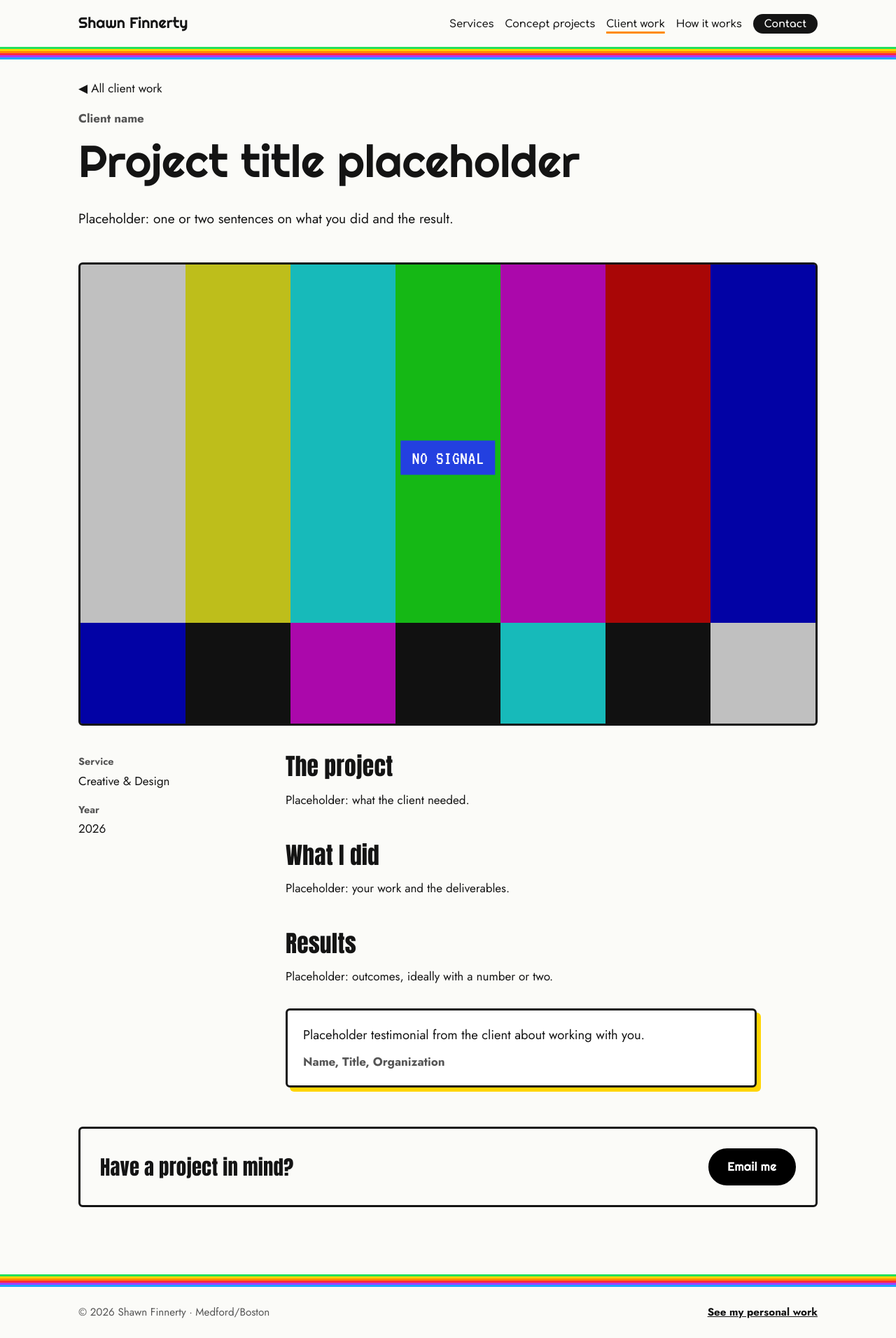
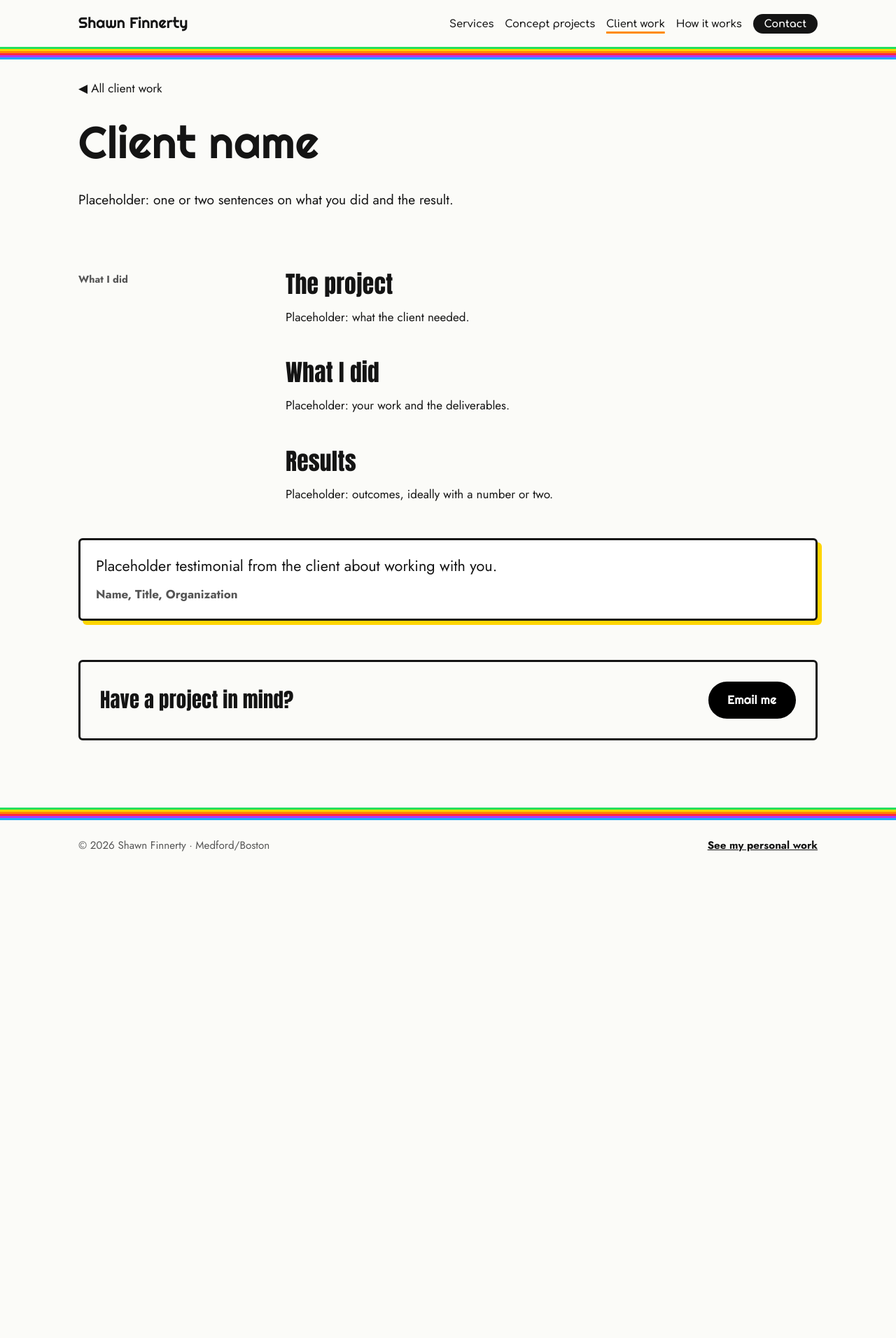
Before and after one commit to ItsNotShawn/shawnfinnerty.work, a Jekyll site: the page built from _clients/client-one.md, in a window 1280 px wide. Shown: the whole page at 70% size. Built offline with Jekyll 4.4.1, drawn with Linux system fonts in a browser that asks for light colours; some web fonts are replaced; after the commit the page ends 1244 px from its top, so only the background shows below that.

Commit message:
Client pages: one page per client with multiple pieces of work; draft BionicSkins and Muscle Metrics pages (unpublished)
Co-Authored-By: Claude Opus 5.5 <noreply@anthropic.com>
Claude-Session: https://claude.ai/code/session_01PoU4aPMQCwMMpbXj2zQyDj

```diff
--- a/_layouts/client.html
+++ b/_layouts/client.html
@@ -2,32 +2,64 @@
 layout: base
 theme: label
 ---
+{%- comment -%}
+  One page per client. Each piece of work for them is an entry in `works:` (see _clients/*.md).
+{%- endcomment -%}
+{%- assign services = page.works | map: "service" | uniq -%}
 {% include freelance-header.html %}
 <main id="main" class="fl-detail">
   <div class="wrap">
     <a class="backlink" href="/freelance/clients/">All client work</a>
     <header class="fl-detail__head">
-      <p class="fl-detail__client">{{ page.client }}</p>
-      <h1>{{ page.title }}</h1>
+      <h1>{{ page.client }}</h1>
       <p class="lede">{{ page.summary }}</p>
+      <ul class="svc-tags">{% for s in services %}<li>{{ s }}</li>{% endfor %}</ul>
     </header>
-    <div class="fl-detail__hero">{% include media.html item=page %}</div>
+    {% if page.image %}<div class="fl-detail__hero">{% include media.html item=page %}</div>{% endif %}
+
     <div class="fl-detail__layout">
       <dl class="fl-meta">
-        {% if page.service %}<div><dt>Service</dt><dd>{{ page.service }}</dd></div>{% endif %}
-        {% if page.year %}<div><dt>Year</dt><dd>{{ page.year }}</dd></div>{% endif %}
-        {% if page.link %}<div><dt>Link</dt><dd><a href="{{ page.link }}">{{ page.link_label | default: "Visit" }}</a></dd></div>{% endif %}
+        {% if page.client_about %}<div><dt>About the client</dt><dd>{{ page.client_about }}</dd></div>{% endif %}
+        {% if page.years %}<div><dt>Working together</dt><dd>{{ page.years }}</dd></div>{% endif %}
+        {% if page.client_site %}<div><dt>Website</dt><dd><a href="{{ page.client_site }}">{{ page.client_site | remove: "https://" | remove: "http://" | remove: "www." | remove_last: "/" }}</a></dd></div>{% endif %}
+        <div><dt>What I did</dt><dd><ul class="work-index">{% for w in page.works %}<li><a href="#{{ w.title | slugify }}">{{ w.title }}</a></li>{% endfor %}</ul></dd></div>
       </dl>
-      <div class="prose">
-        {{ content }}
-        {% if page.testimonial %}
-        <blockquote class="quote">
-          <p>{{ page.testimonial }}</p>
-          <footer>{{ page.testimonial_by }}</footer>
-        </blockquote>
-        {% endif %}
+      <div class="prose">{{ content }}</div>
+    </div>
+
+    {% for w in page.works %}
+    <section class="work" id="{{ w.title | slugify }}">
+      <header class="work__head">
+        <span class="svc-tag">{{ w.service }}</span>
+        <h2>{{ w.title }}</h2>
+        {% if w.summary %}<p class="lede">{{ w.summary }}</p>{% endif %}
+      </header>
+      {%- if w.youtube -%}
+        {% include embed.html youtube=w.youtube title=w.title %}
+      {%- elsif w.video -%}
+        <figure class="embed"><video src="{{ w.video | relative_url }}"{% if w.image %} poster="{{ w.image | relative_url }}"{% endif %} controls muted playsinline loop preload="metadata"></video></figure>
+      {%- elsif w.image -%}
+        <div class="fl-detail__hero">{% include media.html item=w %}</div>
+      {%- endif -%}
+      <div class="work__body">
+        {% if w.details %}<div class="prose">{{ w.details | markdownify }}</div>{% endif %}
+        {% if w.link %}<p><a class="more" href="{{ w.link }}">{{ w.link_label | default: "See it live" }}</a></p>{% endif %}
       </div>
-    </div>
+      {% if w.gallery %}
+      <div class="work__gallery">
+        {% for g in w.gallery %}<figure><img src="{{ g.src | relative_url }}" alt="{{ g.alt | escape }}" loading="lazy">{% if g.caption %}<figcaption>{{ g.caption }}</figcaption>{% endif %}</figure>{% endfor %}
+      </div>
+      {% endif %}
+    </section>
+    {% endfor %}
+
+    {% if page.testimonial %}
+    <blockquote class="quote quote--big">
+      <p>{{ page.testimonial }}</p>
+      <footer>{{ page.testimonial_by }}</footer>
+    </blockquote>
+    {% endif %}
+
     <aside class="fl-cta">
       <h2>Have a project in mind?</h2>
       <a class="btn" href="mailto:{{ site.freelance_email }}">Email me</a>
--- a/assets/css/site.css
+++ b/assets/css/site.css
@@ -626,3 +626,18 @@ html.no-motion .theme-screen::before, html.no-motion .theme-screen::after { anim
 .theme-screen .prose h3 { color: #fff; filter: url(#rgb-lg); }
 .prose ul { padding-left: 1.2em; }
 .prose li { margin-bottom: .3em; }
+
+/* ---------- Client pages: service tags + one section per piece of work ---------- */
+.svc-tags { list-style: none; display: flex; flex-wrap: wrap; gap: 6px; margin: 10px 0 0; padding: 0; }
+.svc-tags li, .svc-tag { display: inline-block; padding: 3px 10px; border: 1.5px solid #141414; border-radius: 999px; font-size: .85rem; font-weight: 600; }
+.work-index { margin: 0; padding-left: 1.1em; }
+.work { margin-top: 64px; padding-top: 32px; border-top: 3px solid #141414; }
+.work__head h2 { font-family: var(--font-display); font-weight: 400; font-size: clamp(1.8rem, 4.5vw, 2.6rem); margin: 12px 0 8px; }
+.work__body { margin-top: 20px; max-width: 66ch; }
+.work .embed video { display: block; width: 100%; border-radius: 6px; border: 3px solid #141414; background: #111; }
+.work__gallery { display: grid; gap: 16px; margin-top: 20px; grid-template-columns: repeat(auto-fit, minmax(220px, 1fr)); }
+.work__gallery figure { margin: 0; }
+.work__gallery img { width: 100%; border: 3px solid #141414; border-radius: 6px; }
+.work__gallery figcaption, .theme-label .embed figcaption { color: #555; font-size: .9rem; margin-top: 6px; }
+.quote--big { margin-top: 56px; }
+.quote--big p { font-size: 1.35rem; }
--- a/freelance/clients/index.html
+++ b/freelance/clients/index.html
@@ -15,9 +15,10 @@ description: "Freelance client projects and testimonials from Shawn Finnerty, a
     <article class="client-row">
       <a class="tile" href="{{ c.url | relative_url }}">
         <div class="tile__media">{% include media.html item=c %}</div>
-        <span class="tile__kicker">{{ c.client }} &middot; {{ c.service }}</span>
-        <h2>{{ c.title }}</h2>
+        {%- assign svc = c.works | map: "service" | uniq -%}
+        <h2>{{ c.client }}</h2>
         <p>{{ c.summary }}</p>
+        {% if svc.size > 0 %}<ul class="svc-tags">{% for s in svc %}<li>{{ s }}</li>{% endfor %}</ul>{% endif %}
       </a>
       {% if c.testimonial %}<blockquote class="quote"><p>{{ c.testimonial }}</p><footer>{{ c.testimonial_by }}</footer></blockquote>{% endif %}
     </article>
--- a/freelance/index.html
+++ b/freelance/index.html
@@ -66,9 +66,10 @@ description: "Freelance creative and design, marketing and communications, and a
       {% for c in clients limit: 2 %}
       <a class="tile" href="{{ c.url | relative_url }}">
         <div class="tile__media">{% include media.html item=c %}</div>
-        <span class="tile__kicker">{{ c.client }}</span>
-        <h3>{{ c.title }}</h3>
+        {%- assign svc = c.works | map: "service" | uniq -%}
+        <h3>{{ c.client }}</h3>
         <p>{{ c.summary }}</p>
+        {% if svc.size > 0 %}<ul class="svc-tags">{% for s in svc %}<li>{{ s }}</li>{% endfor %}</ul>{% endif %}
       </a>
       {% endfor %}
     </div>
```
Also changed, not shown: _clients/bionicskins.md (added, +44 -0 lines), _clients/muscle-metrics.md (added, +25 -0 lines).
